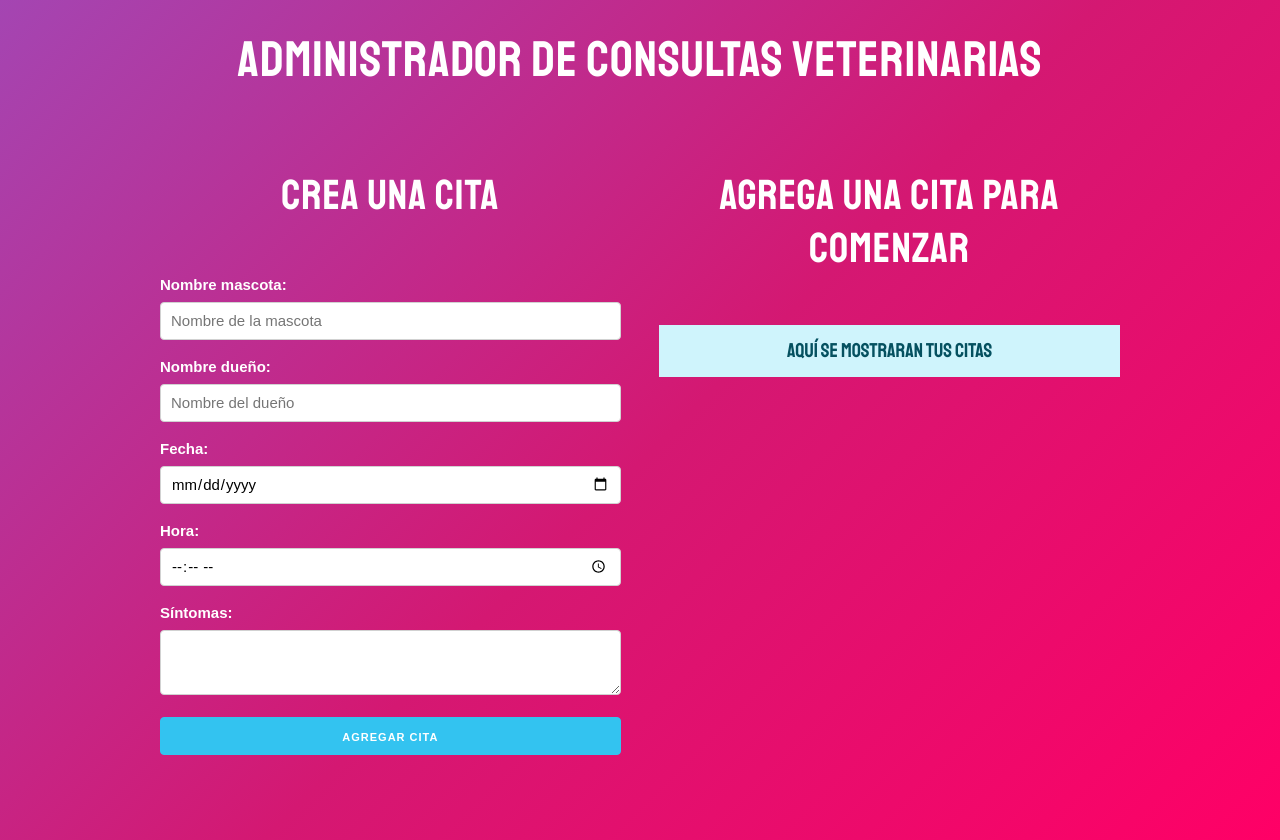
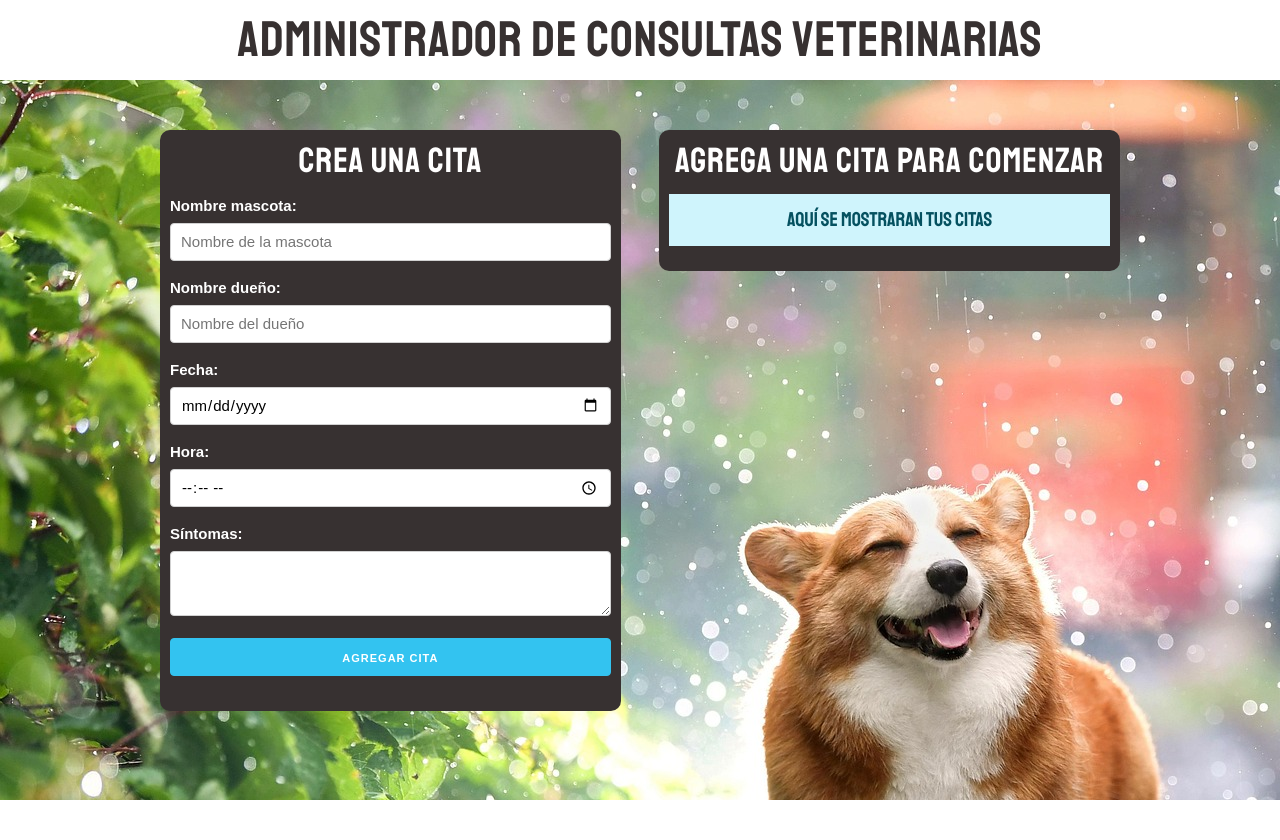
Before and after one commit to AgustinStringa/administrador-citas-veterinario, a React (Create React App) app: page / in a window 1280 px wide. After the commit the page ends 800 px from the top, so only its background shows below. Built offline with nearby package versions, Linux system fonts and the light colour scheme.

Commit message:
modificando estilos generales

```diff
--- a/src/App.js
+++ b/src/App.js
@@ -21,10 +21,10 @@ function App() {
 
       <div className='container'>
         <div className='row'>
-          <div className='one-half column'>
+          <div className='one-half column form-container'>
             <Form citas={citas} setCitas={setCitas} />
           </div>
-          <div className='one-half column'>
+          <div className='one-half column list-citas-container'>
             {citas.length === 0 ? <h2>Agrega una cita para comenzar</h2> : <h2>Administra tus citas</h2>}
             <ListOfCitas citas={citas} setCitas={setCitas} />
           </div>
--- a/src/index.css
+++ b/src/index.css
@@ -2,6 +2,7 @@ html {
   min-height: 100%;
   box-sizing: border-box;
 }
+
 *::after,
 *::before,
 * {
@@ -9,30 +10,51 @@ html {
   font-family: sans-serif;
 }
 
+.container {
+  padding-top: 3rem;
+}
+
 body {
   margin: 0;
   padding: 0;
   font-family: sans-serif;
-  background-image: linear-gradient(
-    -225deg,
-    #a445b2 0%,
-    #d41872 52%,
-    #ff0066 100%
-  );
+  background-image: linear-gradient(-225deg,
+      #a445b2 0%,
+      #d41872 52%,
+      #ff0066 100%);
+  background-image: url("../public/corgi-4415649_1920.jpg");
   min-height: 100%;
   padding-bottom: 5rem;
 }
+
+@media screen and (width < 991px) {
+  body {
+    background-position: center;
+
+  }
+}
+
 h1,
 h2 {
   color: white;
-  padding: 3rem 0;
   text-align: center;
-
   text-transform: uppercase;
-
   font-family: "Staatliches", cursive;
   letter-spacing: 1px;
 }
+
+h1 {
+  color: #373131;
+  background-color: #fff;
+  padding: 1rem;
+}
+
+h2 {
+  font-size: 3.5rem;
+  margin: 0;
+  padding: 1rem 0;
+}
+
 .lista-citas .media {
   border-bottom: 1px solid #e1e1e1;
   padding-bottom: 3rem;
@@ -41,12 +63,15 @@ h2 {
 .lista-citas .media:last-of-type {
   border-bottom: 0;
 }
+
 .lista-citas .media-body p {
   margin: 0;
 }
+
 .lista-citas .media-body button {
   margin-top: 1rem !important;
 }
+
 .lista-citas .media-body span {
   font-weight: bold;
 }
@@ -78,17 +103,21 @@ input[type="time"] {
   font-weight: bold;
   margin-bottom: 0.8rem;
 }
+
 .cita p span {
   font-weight: normal;
 }
+
 .cita:first-of-type {
   border-top-left-radius: 1rem;
   border-top-right-radius: 1rem;
 }
+
 .cita:last-of-type {
   border-bottom-left-radius: 1rem;
   border-bottom-right-radius: 1rem;
 }
+
 .button.eliminar,
 .button.eliminar:hover {
   background-color: #c10059;
@@ -117,6 +146,7 @@ input[type="time"] {
   text-align: center;
   font-family: "Staatliches", cursive;
 }
+
 textarea {
   width: 100%;
 }
@@ -136,3 +166,10 @@ textarea {
 .swal2-icon-content {
   font-size: 5rem !important;
 }
+
+.form-container,
+.list-citas-container {
+  background-color: #373131;
+  border-radius: 1rem;
+  padding: 0 1rem;
+}
```
Also changed, not shown: public/corgi-4415649_1920.jpg (added), 1 other file (tests, documents, lock files or other folders).
